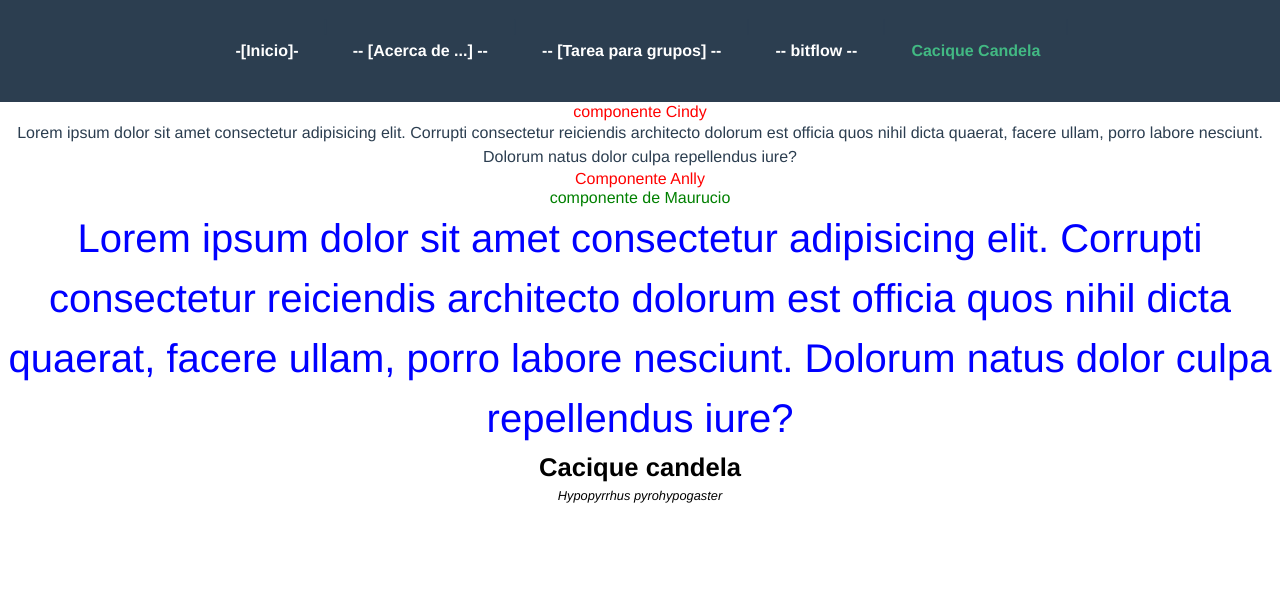
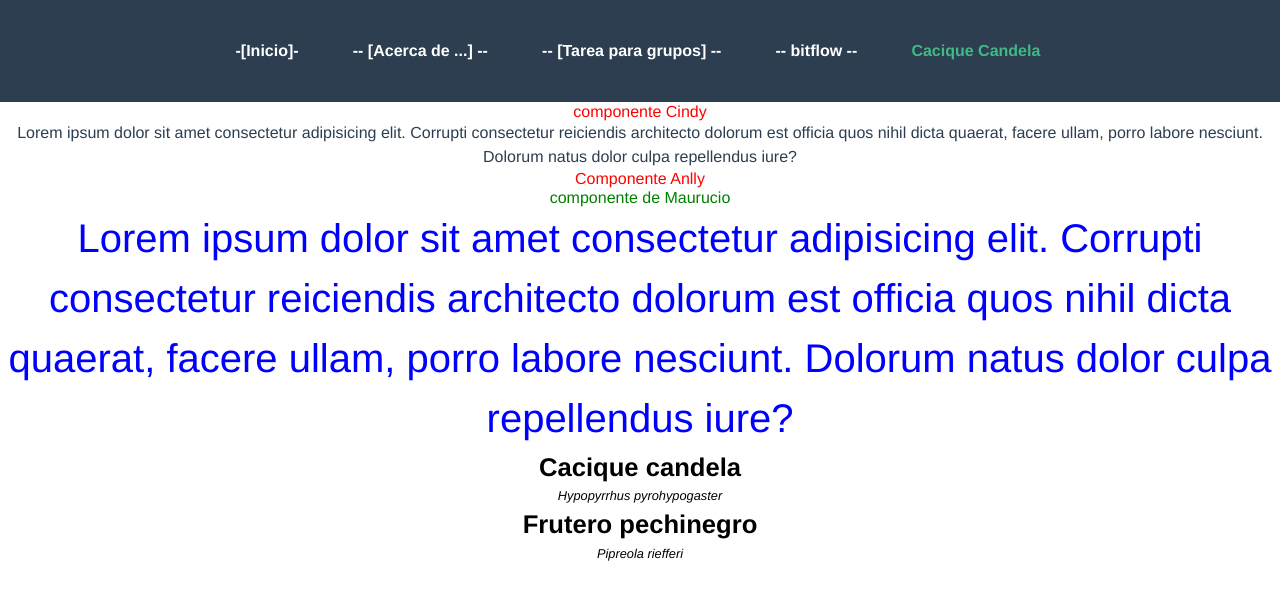
Before and after one commit to amartinezh/prosperCityVue, a Vue app: page /cacique-candela in a window 1280 px wide. Shown: the top 600 px of the page. Built offline with nearby package versions, Linux system fonts and the light colour scheme.

Commit message:
cacique 3

```diff
--- /dev/null
+++ b/src/components/ComponentLiseth.vue
@@ -0,0 +1,23 @@
+<template>
+ <div>
+  <p class="nombrePajaro">Frutero pechinegro</p>
+    <p class="nombreCientifico">
+      Pipreola riefferi
+    </p>
+  </div>
+</template>
+<script lang="ts">
+</script>
+<style scoped>
+  .nombrePajaro {
+    color: black;
+    font-weight:bold;
+    font-size: 2vw;
+  }
+  .nombreCientifico{
+    text-align: center;
+    color:rgb(0, 0, 0);
+    font-size: 1vw;
+    font-style: italic;
+  }
+</style>
--- a/src/views/CaciqueCandela.vue
+++ b/src/views/CaciqueCandela.vue
@@ -4,6 +4,7 @@
     <ComponentAnlly/>
     <ComponentMauricio/>
     <ComponentRicardo/>
+    <ComponentLiseth/>
   </div>
 </template>
 <script lang="ts">
@@ -11,6 +12,7 @@ import ComponentCindy from '@/components/ComponentCindy.vue';
 import ComponentAnlly from '@/components/ComponentAnlly.vue';
 import ComponentMauricio from '@/components/ComponentMauricio.vue';
 import ComponentRicardo from '@/components/ComponentRicardo.vue';
+import ComponentLiseth from '@/components/ComponentLiseth.vue';
 
 export default {
   components: {
@@ -18,6 +20,7 @@ export default {
     ComponentAnlly,
     ComponentMauricio,
     ComponentRicardo,
+    ComponentLiseth,
 },
 };
 </script>
```
